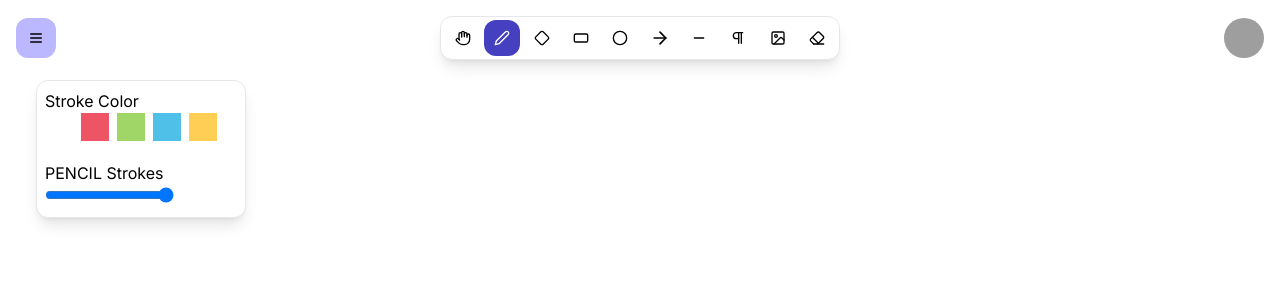
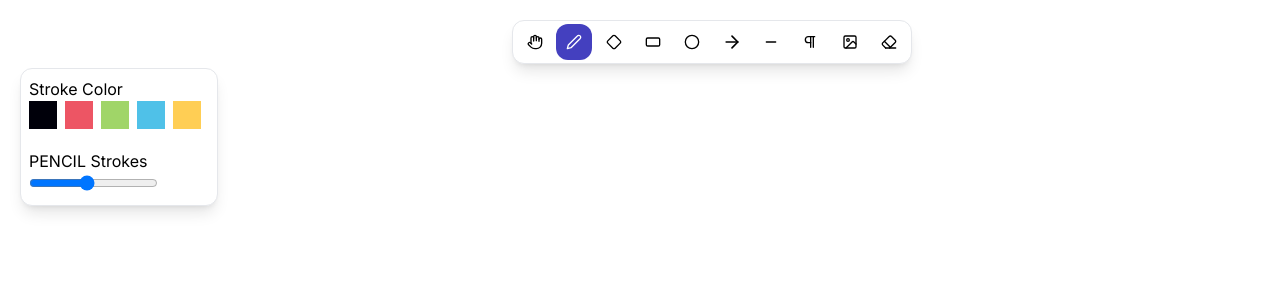
Before and after one commit to pilladipesh33/Redraw, a Next.js app: page / in a window 1280 px wide. Shown: the top 300 px of the page. Built offline with nearby package versions, Linux system fonts and the light colour scheme; grey boxes are pictures that could not be loaded.

Commit message:
draw functionality added

```diff
--- a/app/_components/board.tsx
+++ b/app/_components/board.tsx
@@ -1,18 +1,69 @@
 "use client";
 
-import { useEffect, useRef } from "react";
+import { useAppSelector } from "@/redux/hooks";
+import React, { useEffect, useRef } from "react";
 
 export const Board = () => {
   const canvasRef = useRef(null);
+  const drawRef = useRef(false);
+
+  const activeToolbarItem = useAppSelector(
+    (state) => state.toolbar.activeToolbarItem
+  );
+  const { color, size } = useAppSelector(
+    (state) => state.toolbarOption[activeToolbarItem]
+  );
 
   useEffect(() => {
     if (!canvasRef.current) return;
     const canvas: any = canvasRef.current;
-    // const context = canvas.getContext("2d");
+    const context = canvas.getContext("2d");
+
+    function changeConfig() {
+      context.strokeStyle = color;
+      context.lineWidth = size;
+    }
+    changeConfig();
+  }, [color, size]);
+
+  //MOUNT
+  useEffect(() => {
+    if (!canvasRef.current) return;
+    const canvas: any = canvasRef.current;
+    const context = canvas.getContext("2d");
 
     //ON MOUNTING
     canvas.width = window.innerWidth;
     canvas.height = window.innerHeight;
-  }, [canvasRef]);
+
+    //CANVAS WORKING
+    function startPosition(e: React.MouseEvent) {
+      drawRef.current = true;
+    }
+    function finishedPosition(e: React.MouseEvent) {
+      drawRef.current = false;
+      context.beginPath();
+    }
+    function draw(e: React.MouseEvent) {
+      if (!drawRef.current) return;
+      context.lineCap = "round";
+
+      context.lineTo(e.clientX, e.clientY);
+      context.stroke();
+      context.beginPath();
+      context.moveTo(e.clientX, e.clientY);
+    }
+
+    canvas.addEventListener("mousedown", startPosition);
+    canvas.addEventListener("mousemove", draw);
+    canvas.addEventListener("mouseup", finishedPosition);
+
+    return () => {
+      canvas.removeEventListener("mousedown", startPosition);
+      canvas.removeEventListener("mousemove", draw);
+      canvas.removeEventListener("mouseup", finishedPosition);
+    };
+  }, []);
+
   return <canvas ref={canvasRef}></canvas>;
 };
--- a/app/_components/navbar.tsx
+++ b/app/_components/navbar.tsx
@@ -6,10 +6,10 @@ import { ToolBoxContent } from "./toolbox";
 
 export const Navbar = () => {
   return (
-    <div className="w-full flex justify-between items-center">
-      <MenuContainer />
+    <div className="w-full bg-black">
+      {/* <MenuContainer /> */}
       <ToolBoxContent />
-      <LoginPane />
+      {/* <LoginPane /> */}
     </div>
   );
 };
--- a/app/_components/toolbox-option.tsx
+++ b/app/_components/toolbox-option.tsx
@@ -43,7 +43,18 @@ export const ToolboxOptions = () => {
         <div>
           <h4> Stroke Color</h4>
           <div className="flex items-center">
-            {theme === "light" ? (
+            {theme === "dark" ? (
+              <div
+                onClick={() => updateColorPalette(colors.white.value)}
+                className={cn(
+                  "h-7 w-7 rounded-sm cursor-pointer mr-2 p-1 hover:border-2 hover:border-[#4440BF] hover:p-2",
+                  color == "White"
+                    ? "border-2 border-[#4440BF]"
+                    : "border-2 border-transparent"
+                )}
+                style={{ background: colors.white.value }}
+              />
+            ) : (
               <div
                 onClick={() => updateColorPalette(colors.black.name)}
                 style={{ background: colors.black.value }}
@@ -54,17 +65,6 @@ export const ToolboxOptions = () => {
                     : "border-2 border-transparent"
                 )}
               />
-            ) : (
-              <div
-                onClick={() => updateColorPalette(colors.white.name)}
-                className={cn(
-                  "h-7 w-7 rounded-sm cursor-pointer mr-2 p-1 hover:border-2 hover:border-[#4440BF] hover:p-2",
-                  color == "White"
-                    ? "border-2 border-[#4440BF]"
-                    : "border-2 border-transparent"
-                )}
-                style={{ background: colors.white.value }}
-              />
             )}
             <div
               className={cn(
@@ -74,7 +74,7 @@ export const ToolboxOptions = () => {
                   : "border-2 border-transparent"
               )}
               style={{ background: colors.red.value }}
-              onClick={() => updateColorPalette(colors.red.name)}
+              onClick={() => updateColorPalette(colors.red.value)}
             />
             <div
               className={cn(
@@ -84,7 +84,7 @@ export const ToolboxOptions = () => {
                   : "border-2 border-transparent"
               )}
               style={{ background: colors.green.value }}
-              onClick={() => updateColorPalette(colors.green.name)}
+              onClick={() => updateColorPalette(colors.green.value)}
             />
             <div
               className={cn(
@@ -94,7 +94,7 @@ export const ToolboxOptions = () => {
                   : "border-2 border-transparent"
               )}
               style={{ background: colors.blue.value }}
-              onClick={() => updateColorPalette(colors.blue.name)}
+              onClick={() => updateColorPalette(colors.blue.value)}
             />
             <div
               className={cn(
@@ -104,7 +104,7 @@ export const ToolboxOptions = () => {
                   : "border-2 border-transparent"
               )}
               style={{ background: colors.yellow.value }}
-              onClick={() => updateColorPalette(colors.yellow.name)}
+              onClick={() => updateColorPalette(colors.yellow.value)}
             />
           </div>
         </div>
@@ -119,6 +119,7 @@ export const ToolboxOptions = () => {
               min={1}
               max={10}
               step={1}
+              value={size}
               onChange={updateBrushStroke}
               translate="yes"
             />
--- a/app/page.tsx
+++ b/app/page.tsx
@@ -1,16 +1,18 @@
 import { Board } from "@/app/_components/board";
 import { Navbar } from "./_components/navbar";
 import { ToolboxOptions } from "./_components/toolbox-option";
+import { ToolBoxContent } from "@/app/_components/toolbox";
 
 export default function Home() {
   return (
-    <main className="p-4 h-screen w-full">
-      <div className="">
-        <Navbar />
+    <main className="h-[100vh] w-full">
+      <Board />
+      <div className="absolute top-5 left-[40%]">
+        <ToolBoxContent />
+      </div>
+      {/* <Navbar /> */}
+      <div className="absolute top-12">
         <ToolboxOptions />
-        {/* <div className="absolute top-0 left-0">
-          <Board />
-        </div> */}
       </div>
     </main>
   );
--- a/redux/features/toolbox-option-slice.ts
+++ b/redux/features/toolbox-option-slice.ts
@@ -4,11 +4,11 @@ import { createSlice } from "@reduxjs/toolkit";
 const initialState = {
   [TOOLBAR_ITEMS.PENCIL]: {
     color: colors.black.value,
-    size: 3,
+    size: 5,
   },
   [TOOLBAR_ITEMS.ERASER]: {
     color: colors.white.value,
-    size: 3,
+    size: 5,
   },
   [TOOLBAR_ITEMS.REDO]: {},
   [TOOLBAR_ITEMS.UNDO]: {},
```
